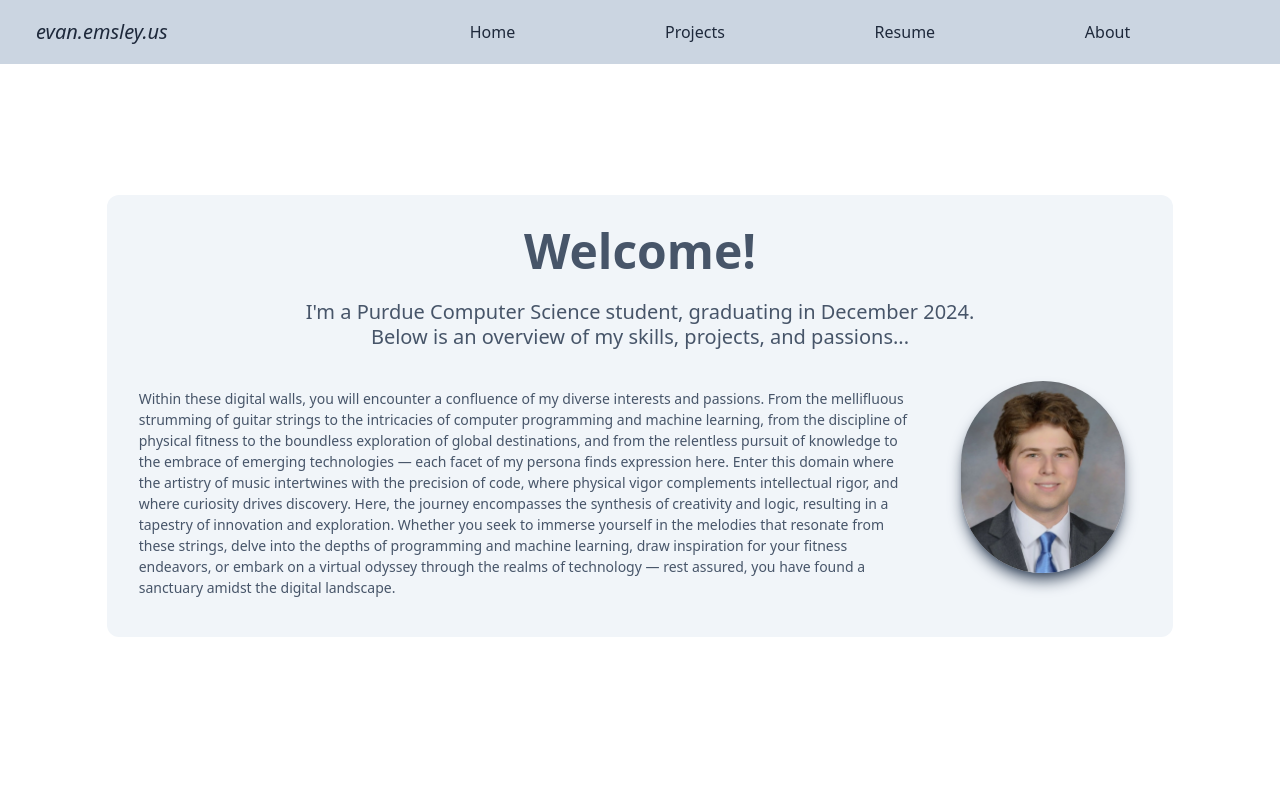
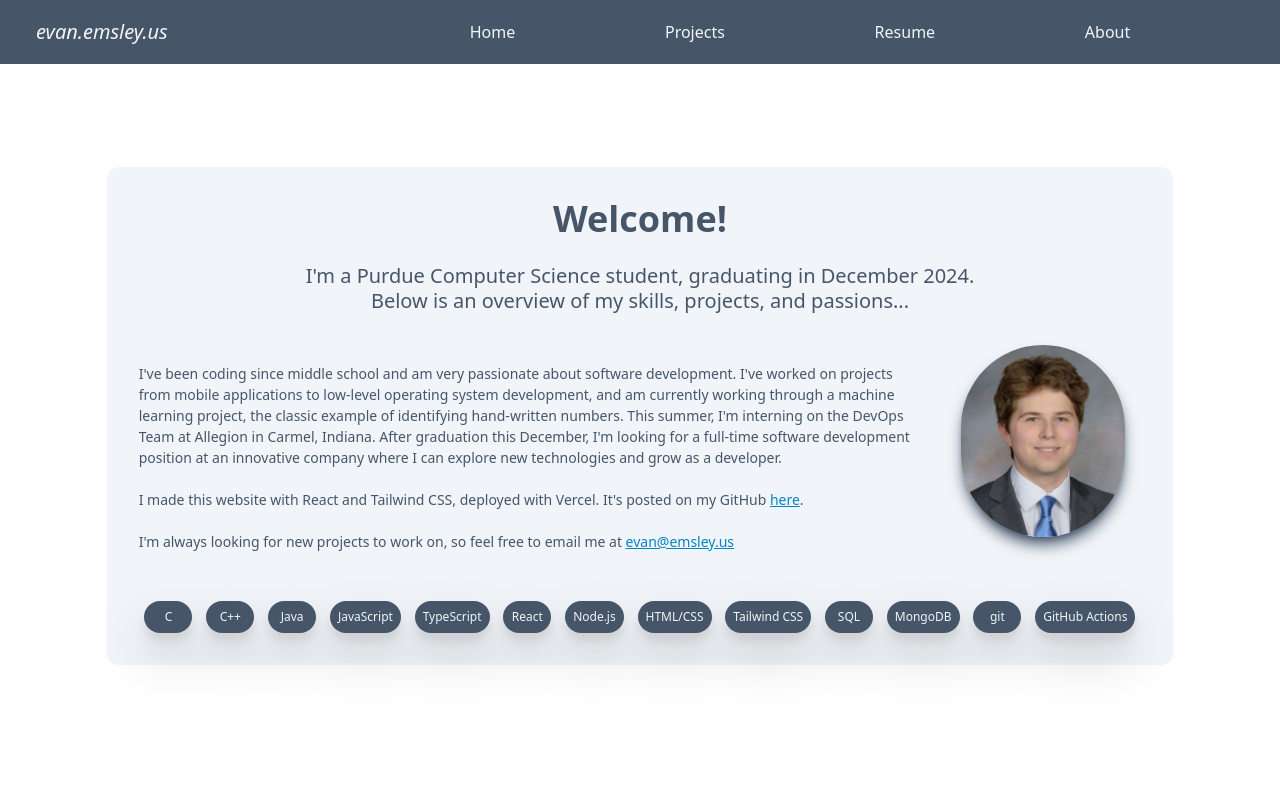
Before and after one commit to eemsley/evan.emsley.us, a React (Create React App) app: page / in a window 1280 px wide. Shown: the top 800 px of the page. Built offline with nearby package versions, Linux system fonts and the light colour scheme; the HTML template or start-up script is replaced by a standard one.

Commit message:
updated homepage

```diff
--- a/src/data/data.js
+++ b/src/data/data.js
@@ -47,3 +47,19 @@ export const projects = [
     link: "http://github.com",
   },
 ];
+
+export const skills = [
+  "C",
+  "C++",
+  "Java",
+  "JavaScript",
+  "TypeScript",
+  "React",
+  "Node.js",
+  "HTML/CSS",
+  "Tailwind CSS",
+  "SQL",
+  "MongoDB",
+  "git",
+  "GitHub Actions",
+];
--- a/src/pages/Home.js
+++ b/src/pages/Home.js
@@ -3,7 +3,7 @@ import useScrollLocation from "../hooks/useScrollLocation";
 import InstagramIcon from "@mui/icons-material/Instagram";
 import LocalPhoneRoundedIcon from "@mui/icons-material/LocalPhoneRounded";
 import EmailRoundedIcon from "@mui/icons-material/EmailRounded";
-import { projects } from "../data/data.js";
+import { projects, skills } from "../data/data.js";
 import { useEffect, useState } from "react";
 
 function Home() {
@@ -19,38 +19,38 @@ function Home() {
       <div
         className={`sticky ${
           scrollDirection === "down" || clicked === true ? "-top-16" : "top-0"
-        }  ${position === 0 ? "bg-slate-300" : "bg-slate-300/80"}
+        }  ${position === 0 ? "bg-slate-600" : "bg-slate-600/80"}
           h-16 transition-all duration-250 ease-in-out scroll-smooth`}
       >
-        <div className="h-full w-full flex flex-row justify-center  text-slate-800 items-center">
+        <div className="h-full w-full flex flex-row justify-center  text-slate-100 items-center">
           <div className="absolute left-4 w-1/4 flex p-4">
             <p className="text-xl px-1 rounded-lg italic">evan.emsley.us</p>
           </div>
           <div className="w-3/4 h-full justify-evenly items-center flex absolute right-0">
             <a href="#Home" onClick={() => setClicked(true)}>
-              <div class="group  text-slate-800 transition-all duration-300 ease-in-out">
-                <p class="  bg-left-bottom bg-gradient-to-r from-slate-600 to-slate-600 bg-[length:0%_2px] bg-no-repeat group-hover:bg-[length:100%_2px] transition-all duration-500 ease-out">
+              <div class="group  text-slate-100 transition-all duration-300 ease-in-out">
+                <p class="  bg-left-bottom bg-gradient-to-r from-slate-100 to-slate-100 bg-[length:0%_2px] bg-no-repeat group-hover:bg-[length:100%_2px] transition-all duration-500 ease-out">
                   Home
                 </p>
               </div>
             </a>
             <a href="#Projects" onClick={() => setClicked(true)}>
-              <div class="group  text-slate-800 transition-all duration-300 ease-in-out">
-                <p class="bg-left-bottom bg-gradient-to-r  from-slate-600  to-slate-600 bg-[length:0%_2px] bg-no-repeat group-hover:bg-[length:100%_2px] transition-all duration-500 ease-out ">
+              <div class="group  text-slate-100 transition-all duration-300 ease-in-out">
+                <p class="bg-left-bottom bg-gradient-to-r  from-slate-100  to-slate-100 bg-[length:0%_2px] bg-no-repeat group-hover:bg-[length:100%_2px] transition-all duration-500 ease-out ">
                   Projects
                 </p>
               </div>
             </a>
             <a href="#Resume" onClick={() => setClicked(true)}>
-              <div class="group  text-slate-800 transition-all duration-300 ease-in-out">
-                <p class="bg-left-bottom bg-gradient-to-r  from-slate-600  to-slate-600 bg-[length:0%_2px] bg-no-repeat group-hover:bg-[length:100%_2px] transition-all duration-500 ease-out">
+              <div class="group  text-slate-100 transition-all duration-300 ease-in-out">
+                <p class="bg-left-bottom bg-gradient-to-r  from-slate-100  to-slate-100 bg-[length:0%_2px] bg-no-repeat group-hover:bg-[length:100%_2px] transition-all duration-500 ease-out">
                   Resume
                 </p>
               </div>
             </a>
             <a href="#About" onClick={() => setClicked(true)}>
-              <div class="group  text-slate-800 transition-all duration-300 ease-in-out">
-                <p class="bg-left-bottom bg-gradient-to-r  from-slate-600  to-slate-600 bg-[length:0%_2px] bg-no-repeat group-hover:bg-[length:100%_2px] transition-all duration-500 ease-out">
+              <div class="group  text-slate-100 transition-all duration-300 ease-in-out">
+                <p class="bg-left-bottom bg-gradient-to-r  from-slate-100  to-slate-100 bg-[length:0%_2px] bg-no-repeat group-hover:bg-[length:100%_2px] transition-all duration-500 ease-out">
                   About
                 </p>
               </div>
@@ -64,7 +64,7 @@ function Home() {
           className="flex w-full flex-col justify-center items-center h-screen"
         >
           <div className="w-5/6 max-w-6xl bg-slate-100  rounded-xl mb-24 p-8 flex items-center justify-center flex-col">
-            <p className="text-5xl transition-all duration-1000 font-bold text-slate-600 pb-6">
+            <p className="text-4xl transition-all duration-1000 font-bold text-slate-600 pb-6">
               Welcome!
             </p>
             <p className="text-xl/tight text-slate-600">
@@ -77,25 +77,34 @@ function Home() {
             <div className="w-full flex flex-row items-center">
               <div className="w-5/6">
                 <p className="text-sm/normal text-slate-600 pr-12">
-                  Within these digital walls, you will encounter a confluence of
-                  my diverse interests and passions. From the mellifluous
-                  strumming of guitar strings to the intricacies of computer
-                  programming and machine learning, from the discipline of
-                  physical fitness to the boundless exploration of global
-                  destinations, and from the relentless pursuit of knowledge to
-                  the embrace of emerging technologies — each facet of my
-                  persona finds expression here. Enter this domain where the
-                  artistry of music intertwines with the precision of code,
-                  where physical vigor complements intellectual rigor, and where
-                  curiosity drives discovery. Here, the journey encompasses the
-                  synthesis of creativity and logic, resulting in a tapestry of
-                  innovation and exploration. Whether you seek to immerse
-                  yourself in the melodies that resonate from these strings,
-                  delve into the depths of programming and machine learning,
-                  draw inspiration for your fitness endeavors, or embark on a
-                  virtual odyssey through the realms of technology — rest
-                  assured, you have found a sanctuary amidst the digital
-                  landscape.
+                  I've been coding since middle school and am very passionate
+                  about software development. I've worked on projects from
+                  mobile applications to low-level operating system development,
+                  and am currently working through a machine learning project,
+                  the classic example of identifying hand-written numbers. This
+                  summer, I'm interning on the DevOps Team at Allegion in
+                  Carmel, Indiana. After graduation this December, I'm looking
+                  for a full-time software development position at an innovative
+                  company where I can explore new technologies and grow as a
+                  developer. <br />
+                  <br />I made this website with React and Tailwind CSS,
+                  deployed with Vercel. It's posted on my GitHub{" "}
+                  <a
+                    href="https://github.com/eemsley/evan.emsley.us"
+                    className="text-sky-600 underline hover:text-sky-300 transition-all duration-500 ease-in-out"
+                  >
+                    here
+                  </a>
+                  . <br />
+                  <br />
+                  I'm always looking for new projects to work on, so feel free
+                  to email me at{" "}
+                  <a
+                    className="text-sky-600 underline hover:text-sky-300 transition-all duration-500 ease-in-out"
+                    href="mailto:evan@emsley.us"
+                  >
+                    evan@emsley.us
+                  </a>
                 </p>
               </div>
               <div className="w-1/6 mr-4 mb-8">
@@ -105,6 +114,13 @@ function Home() {
                   className="rounded-full hover:scale-125 duration-1000 shadow-lg shadow-slate-600"
                 />
               </div>
+            </div>
+            <div className="w-full  flex flex-row justify-evenly max-w-5xl items-center space-x-2 mt-8 drop-shadow-2xl">
+              {skills.map((skill) => (
+                <p className="text-xs text-slate-100 p-2 bg-slate-600 rounded-full min-w-12 text-center hover:scale-110 transition-all duration-500 drop-shadow-xl">
+                  {skill}
+                </p>
+              ))}
             </div>
           </div>
         </div>
@@ -145,7 +161,7 @@ function Home() {
           <p className="text-5xl transition-all duration-1000 font-bold text-slate-600 pb-4">
             Resume
           </p>
-          <div className="w-full flex flex-row bg-red-100 flex-wrap">
+          <div className="w-full flex flex-row flex-wrap">
             <div className=" w-1/2 aspect-square bg-slate-300"></div>
             <div className=" w-1/2 aspect-square bg-slate-500"></div>
             <div className=" w-1/2 aspect-square bg-slate-400"></div>
@@ -162,7 +178,7 @@ function Home() {
             More About Me
           </p>
 
-          <div className="w-2/3 flex flex-row bg-red-100 flex-wrap">
+          <div className="w-2/3 flex flex-row flex-wrap">
             <div className=" w-1/4 aspect-square bg-slate-300"></div>
             <div className=" w-1/4 aspect-square bg-slate-500"></div>
             <div className=" w-1/4 aspect-square bg-slate-400"></div>
```
